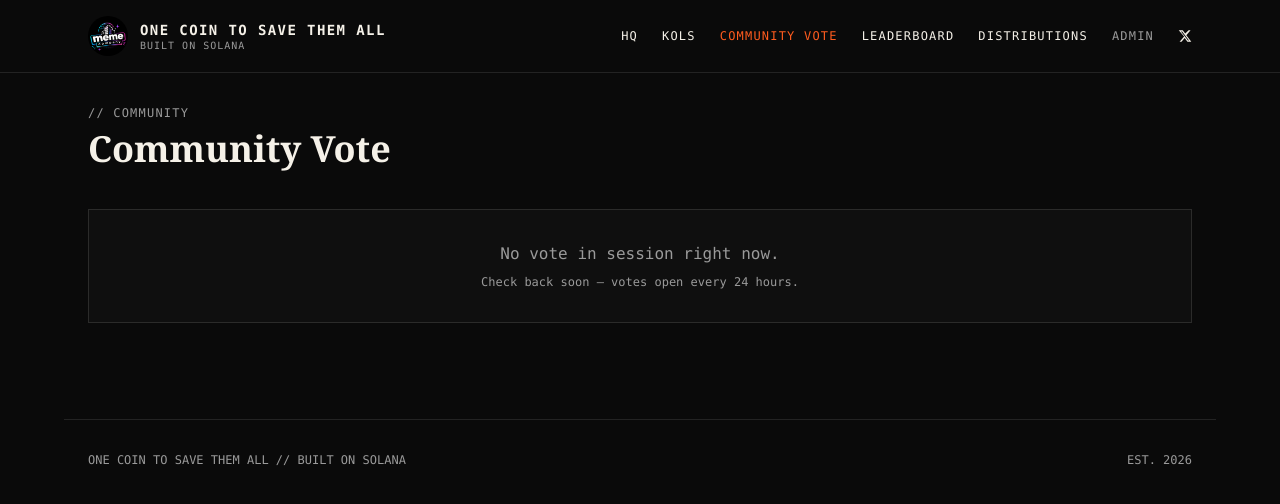
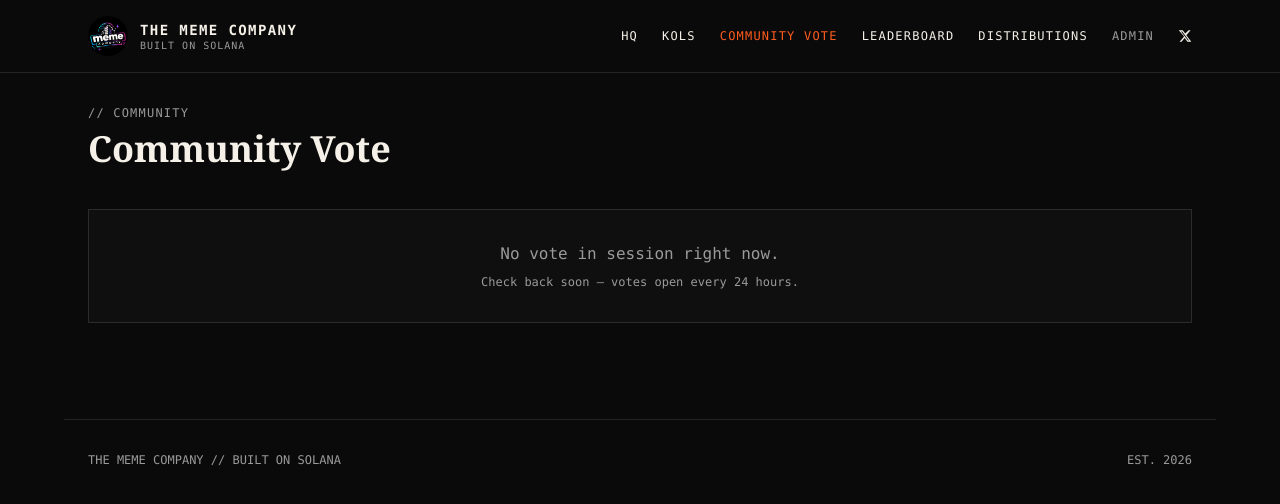
Before and after one commit to TheMemeCompany/TheMemeCompany, a Next.js app: page /meetings in a window 1280 px wide. Shown: the top 504 px of the page. Built offline with nearby package versions, Linux system fonts and the light colour scheme.

Commit message:
rebrand to The Meme Company and $MEME

```diff
--- a/app/admin/page.tsx
+++ b/app/admin/page.tsx
@@ -166,7 +166,7 @@ function CreateDistribution({ password }: { password: string }) {
 
   return (
     <div className="corp-card p-6 space-y-4 max-w-2xl">
-      <button onClick={runPreview} className="btn">Snapshot top 100 $COIN holders</button>
+      <button onClick={runPreview} className="btn">Snapshot top 100 $MEME holders</button>
       {preview && <div className="text-xs text-muted">✓ {preview.length} holders</div>}
       <input className="inp" placeholder="Token mint address" value={distMint} onChange={(e) => setDistMint(e.target.value)} />
       <div className="flex gap-3">
--- a/app/claim/page.tsx
+++ b/app/claim/page.tsx
@@ -46,7 +46,7 @@ export default function DistributionsPage() {
       </header>
 
       <div className="grid grid-cols-1 md:grid-cols-3 gap-4">
-        <InfoCard step="01" title="Hold $COIN" body="The more you hold, the higher your rank. Top 100 at snapshot time receive the distribution." />
+        <InfoCard step="01" title="Hold $MEME" body="The more you hold, the higher your rank. Top 100 at snapshot time receive the distribution." />
         <InfoCard step="02" title="Vote on coins" body="Holders with 0.05%+ supply vote on which coin gets bought. The winning coin is what gets distributed." />
         <InfoCard step="03" title="Receive automatically" body="Tokens land directly in your wallet. No action needed." />
       </div>
--- a/app/layout.tsx
+++ b/app/layout.tsx
@@ -3,8 +3,8 @@ import "./globals.css";
 import { Nav } from "@/components/Nav";
 
 export const metadata: Metadata = {
-  title: "One Coin to Save Them All",
-  description: "Hold $COIN. Every 24 hours, fees buy a new coin and send it to the top 100 holders.",
+  title: "The Meme Company",
+  description: "Hold $MEME. Every 24 hours, fees buy a new coin and send it to the top 100 holders.",
   icons: {
     icon: "/logo.png",
     apple: "/logo.png",
@@ -20,7 +20,7 @@ export default function RootLayout({ children }: { children: React.ReactNode })
           <main className="max-w-6xl mx-auto px-6 py-8">{children}</main>
           <footer className="max-w-6xl mx-auto px-6 py-8 text-xs text-muted border-t border-white/10 mt-16">
             <div className="flex justify-between">
-              <span>ONE COIN TO SAVE THEM ALL // BUILT ON SOLANA</span>
+              <span>THE MEME COMPANY // BUILT ON SOLANA</span>
               <span>EST. 2026</span>
             </div>
           </footer>
--- a/app/meetings/page.tsx
+++ b/app/meetings/page.tsx
@@ -92,7 +92,7 @@ function ActiveMeeting({ meeting }: { meeting: Meeting }) {
   const secs = Math.max(0, Math.floor((timeLeft % 60000) / 1000));
 
   async function vote(idx: number) {
-    if (!walletInput.trim()) return setStatus("Paste your $COIN wallet address first");
+    if (!walletInput.trim()) return setStatus("Paste your $MEME wallet address first");
     setSubmitting(true);
     setStatus("");
     try {
@@ -103,7 +103,7 @@ function ActiveMeeting({ meeting }: { meeting: Meeting }) {
       });
       const d = await res.json();
       if (!res.ok) throw new Error(d.error || "Vote failed");
-      setStatus(`✓ Vote cast — weight: ${Number(d.weight).toLocaleString()} $COIN`);
+      setStatus(`✓ Vote cast — weight: ${Number(d.weight).toLocaleString()} $MEME`);
       setVoted(true);
       const t = await fetch(`/api/votes/tally?meetingId=${meeting.id}`).then((r) => r.json());
       setTally(t.tally || {});
@@ -192,7 +192,7 @@ function ActiveMeeting({ meeting }: { meeting: Meeting }) {
           {/* Wallet input */}
           {!voted && (
             <div>
-              <div className="label mb-2">Your $COIN wallet address</div>
+              <div className="label mb-2">Your $MEME wallet address</div>
               <input
                 value={walletInput}
                 onChange={(e) => setWalletInput(e.target.value)}
@@ -208,7 +208,7 @@ function ActiveMeeting({ meeting }: { meeting: Meeting }) {
           {/* Vote totals */}
           {totalWeight > 0 && (
             <div className="corp-card p-3 text-xs text-muted">
-              Total voting weight: {totalWeight.toLocaleString()} $COIN
+              Total voting weight: {totalWeight.toLocaleString()} $MEME
               &nbsp;·&nbsp;
               {Object.values(tally).reduce((s, v) => s + v.voters, 0)} voters
             </div>
--- a/app/page.tsx
+++ b/app/page.tsx
@@ -15,15 +15,15 @@ export default function Home() {
           <div className="absolute top-4 right-4 stamp">Est. 2026</div>
           <div className="label mb-4">// PROSPECTUS</div>
           <h1 className="text-5xl font-bold font-serif leading-tight mb-6">
-            One Coin to<br />
-            <span className="text-accent">Save Them All.</span>
+            The Meme<br />
+            <span className="text-accent">Company.</span>
           </h1>
           <div className="space-y-4 leading-relaxed text-sm mb-8">
             <p>
-              Hold <strong>$COIN</strong> and every 24 hours, 100% of the pump.fun trading fees will be used to purchase another coin, decided by the community.
+              Hold <strong>$MEME</strong> and every 24 hours, 100% of the pump.fun trading fees will be used to purchase another coin, decided by the community.
             </p>
             <p>
-              The purchased token supply is distributed across the top 100 holders of $COIN, proportional to their holdings.
+              The purchased token supply is distributed across the top 100 holders of $MEME, proportional to their holdings.
             </p>
             <p>
               10% of the supply has been allocated to 10 of the most influential Solana KOLs, 1% each. Another 10% is reserved for new KOLs who want in.
@@ -46,15 +46,15 @@ export default function Home() {
             <div className="space-y-5 text-sm leading-relaxed">
               <div className="corp-card p-4">
                 <div className="text-accent font-bold mb-1">A coin you love is dying?</div>
-                <p className="text-muted">$ONE steps in.</p>
+                <p className="text-muted">$MEME steps in.</p>
               </div>
               <div className="corp-card p-4">
                 <div className="text-accent font-bold mb-1">Your coin isn't getting enough attention?</div>
-                <p className="text-muted">One Coin to Save Them All.</p>
+                <p className="text-muted">The Meme Company.</p>
               </div>
               <div className="corp-card p-4">
                 <div className="text-accent font-bold mb-1">Your coin is sending and you want it to send harder?</div>
-                <p className="text-muted">One Coin to Save Them All.</p>
+                <p className="text-muted">The Meme Company.</p>
               </div>
             </div>
           </div>
@@ -70,7 +70,7 @@ export default function Home() {
       <TokenDashboard />
 
       <section className="grid grid-cols-1 md:grid-cols-3 gap-4">
-        <HowItWorksCard step="01" title="Hold $COIN" body="Trading fees from every buy and sell accumulate in the treasury." />
+        <HowItWorksCard step="01" title="Hold $MEME" body="Trading fees from every buy and sell accumulate in the treasury." />
         <HowItWorksCard step="02" title="Vote every 24 hours" body="Holders vote on which coin the community buys next. Minimum 0.05% supply to vote." />
         <HowItWorksCard step="03" title="Receive automatically" body="The winning coin is purchased and sent directly to the top 100 holders. Nothing to do." />
       </section>
--- a/components/Nav.tsx
+++ b/components/Nav.tsx
@@ -15,9 +15,9 @@ export function Nav() {
     <nav className="border-b border-white/10">
       <div className="max-w-6xl mx-auto px-6 py-4 flex items-center justify-between">
         <Link href="/" className="flex items-center gap-3">
-          <Image src="/logo.png" alt="One Coin to Save Them All" width={40} height={40} className="rounded-full" />
+          <Image src="/logo.png" alt="The Meme Company" width={40} height={40} className="rounded-full" />
           <div className="leading-tight">
-            <div className="text-sm font-bold tracking-widest">ONE COIN TO SAVE THEM ALL</div>
+            <div className="text-sm font-bold tracking-widest">THE MEME COMPANY</div>
             <div className="text-[10px] text-muted uppercase tracking-widest">Built on Solana</div>
           </div>
         </Link>
```
